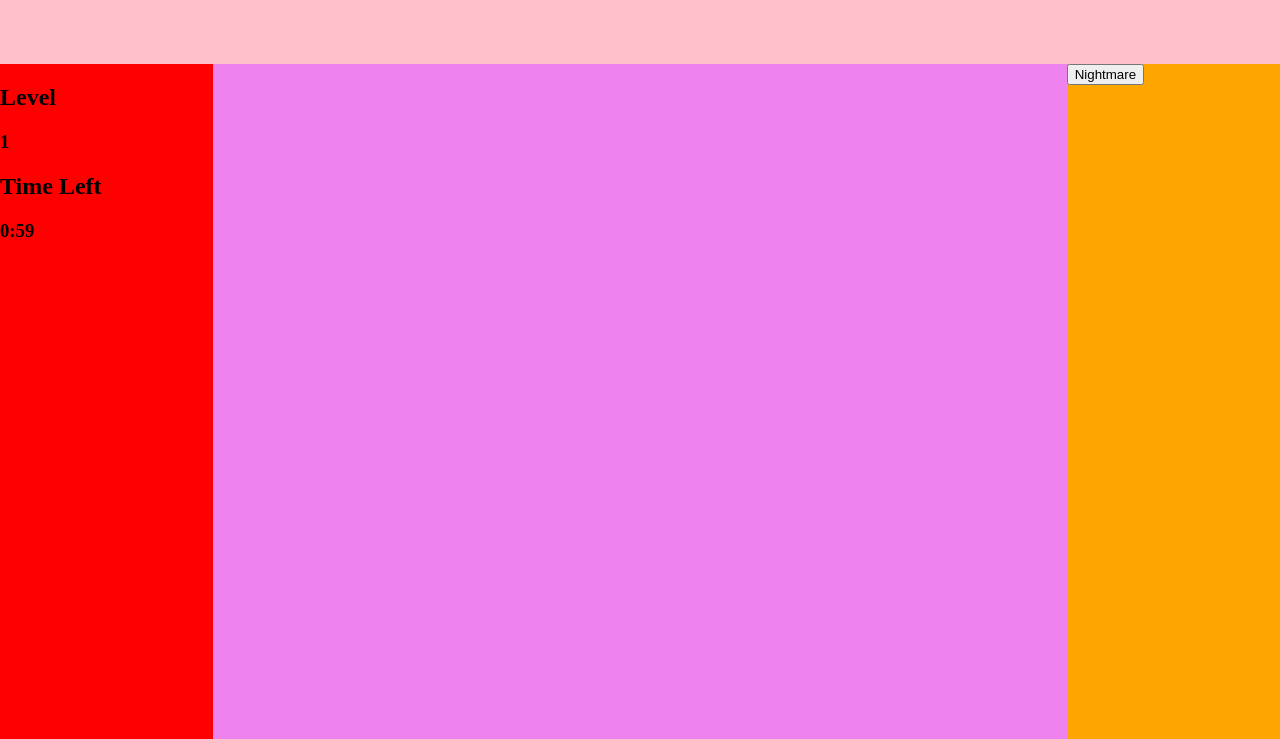
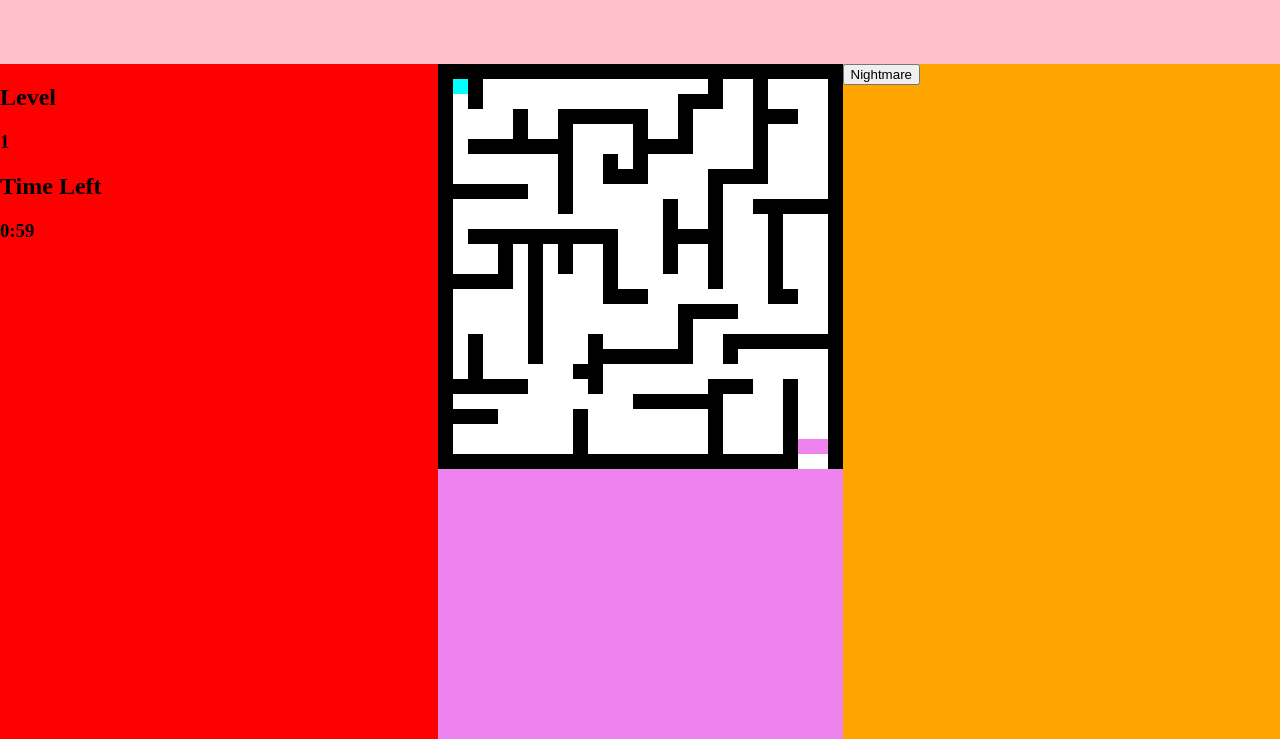
Before and after one commit to yomalbalooshi/Sea-Angel, a plain HTML site: page index.html in a window 1280 px wide. Shown: the part 61-800 px from the top of the page. Drawn offline with Linux system fonts and the light colour scheme.

Commit message:
display board with movement on page

```diff
--- a/index.html
+++ b/index.html
@@ -15,8 +15,9 @@
     <h2>Time Left</h2>
     <h3 id="currentTimeLeft">0:59</h3>
   </aside>
-    <div id="game-div"><h2></h2>
-    </div>
+  <div id="game-container-div"><div id="game-board-div">
+    </div></div>
+
     <aside class="side-panel" id="right-side-panel">
       <button id="nightmareMode">Nightmare</button>
       </aside>
--- a/script.js
+++ b/script.js
@@ -1,86 +1,181 @@
 // 0 signifies path
 // 1 signifies wall
 // 2 signifies player
-basicArray = [
-  [0, 0, 1, 0, 0, 0, 0, 0, 0, 0, 0, 0, 0, 0, 0, 0, 0, 0, 1, 0, 0, 1, 0, 0, 0],
-  [0, 0, 1, 0, 0, 0, 0, 0, 0, 0, 0, 0, 0, 0, 0, 0, 1, 1, 1, 0, 0, 1, 0, 0, 0],
-  [0, 0, 0, 0, 0, 1, 0, 0, 1, 1, 1, 1, 1, 1, 0, 0, 1, 0, 0, 0, 0, 1, 1, 1, 0],
-  [0, 0, 0, 0, 0, 1, 0, 0, 1, 0, 0, 0, 0, 1, 0, 0, 1, 0, 0, 0, 0, 1, 0, 0, 0],
-  [0, 0, 1, 1, 1, 1, 1, 1, 1, 0, 0, 0, 0, 1, 1, 1, 1, 0, 0, 0, 0, 1, 0, 0, 0],
-  [0, 0, 0, 0, 0, 0, 0, 0, 1, 0, 0, 1, 0, 1, 0, 0, 0, 0, 0, 0, 0, 1, 0, 0, 0],
-  [0, 0, 0, 0, 0, 0, 0, 0, 1, 0, 0, 1, 1, 1, 0, 0, 0, 0, 1, 1, 1, 1, 0, 0, 0],
-  [1, 1, 1, 1, 1, 1, 0, 0, 1, 0, 0, 0, 0, 0, 0, 0, 0, 0, 1, 0, 0, 0, 0, 0, 0],
-  [0, 0, 0, 0, 0, 0, 0, 0, 1, 0, 0, 0, 0, 0, 0, 1, 0, 0, 1, 0, 0, 1, 1, 1, 1],
-  [0, 0, 0, 0, 0, 0, 0, 0, 0, 0, 0, 0, 0, 0, 0, 1, 0, 0, 1, 0, 0, 0, 1, 0, 0],
-  [0, 0, 1, 1, 1, 1, 1, 1, 1, 1, 1, 1, 0, 0, 0, 1, 1, 1, 1, 0, 0, 0, 1, 0, 0],
-  [0, 0, 0, 0, 1, 0, 1, 0, 1, 0, 0, 1, 0, 0, 0, 1, 0, 0, 1, 0, 0, 0, 1, 0, 0],
-  [0, 0, 0, 0, 1, 0, 1, 0, 1, 0, 0, 1, 0, 0, 0, 1, 0, 0, 1, 0, 0, 0, 1, 0, 0],
-  [1, 1, 1, 1, 1, 0, 1, 0, 0, 0, 0, 1, 0, 0, 0, 0, 0, 0, 1, 0, 0, 0, 1, 0, 0],
-  [0, 0, 0, 0, 0, 0, 1, 0, 0, 0, 0, 1, 1, 1, 0, 0, 0, 0, 0, 0, 0, 0, 1, 1, 0],
-  [0, 0, 0, 0, 0, 0, 1, 0, 0, 0, 0, 0, 0, 0, 0, 0, 1, 1, 1, 1, 0, 0, 0, 0, 0],
-  [0, 0, 0, 0, 0, 0, 1, 0, 0, 0, 0, 0, 0, 0, 0, 0, 1, 0, 0, 0, 0, 0, 0, 0, 0],
-  [0, 0, 1, 0, 0, 0, 1, 0, 0, 0, 1, 0, 0, 0, 0, 0, 1, 0, 0, 1, 1, 1, 1, 1, 1],
-  [0, 0, 1, 0, 0, 0, 1, 0, 0, 0, 1, 1, 1, 1, 1, 1, 1, 0, 0, 1, 0, 0, 0, 0, 0],
-  [0, 0, 1, 0, 0, 0, 0, 0, 0, 1, 1, 0, 0, 0, 0, 0, 0, 0, 0, 0, 0, 0, 0, 0, 0],
-  [1, 1, 1, 1, 1, 1, 0, 0, 0, 0, 1, 0, 0, 0, 0, 0, 0, 0, 1, 1, 1, 0, 0, 1, 0],
-  [0, 0, 0, 0, 0, 0, 0, 0, 0, 0, 0, 0, 0, 1, 1, 1, 1, 1, 1, 0, 0, 0, 0, 1, 0],
-  [1, 1, 1, 1, 0, 0, 0, 0, 0, 1, 0, 0, 0, 0, 0, 0, 0, 0, 1, 0, 0, 0, 0, 1, 0],
-  [0, 0, 0, 0, 0, 0, 0, 0, 0, 1, 0, 0, 0, 0, 0, 0, 0, 0, 1, 0, 0, 0, 0, 1, 0],
-  [0, 0, 0, 0, 0, 0, 0, 0, 0, 1, 0, 0, 0, 0, 0, 0, 0, 0, 1, 0, 0, 0, 0, 1, 0]
+// 3 signifies exit
+let gameBoard = document.querySelector('#game-board-div')
+let basicArray = [
+  [
+    1, 1, 1, 1, 1, 1, 1, 1, 1, 1, 1, 1, 1, 1, 1, 1, 1, 1, 1, 1, 1, 1, 1, 1, 1,
+    1, 1
+  ],
+  [
+    1, 2, 1, 0, 0, 0, 0, 0, 0, 0, 0, 0, 0, 0, 0, 0, 0, 0, 1, 0, 0, 1, 0, 0, 0,
+    0, 1
+  ],
+  [
+    1, 0, 1, 0, 0, 0, 0, 0, 0, 0, 0, 0, 0, 0, 0, 0, 1, 1, 1, 0, 0, 1, 0, 0, 0,
+    0, 1
+  ],
+  [
+    1, 0, 0, 0, 0, 1, 0, 0, 1, 1, 1, 1, 1, 1, 0, 0, 1, 0, 0, 0, 0, 1, 1, 1, 0,
+    0, 1
+  ],
+  [
+    1, 0, 0, 0, 0, 1, 0, 0, 1, 0, 0, 0, 0, 1, 0, 0, 1, 0, 0, 0, 0, 1, 0, 0, 0,
+    0, 1
+  ],
+  [
+    1, 0, 1, 1, 1, 1, 1, 1, 1, 0, 0, 0, 0, 1, 1, 1, 1, 0, 0, 0, 0, 1, 0, 0, 0,
+    0, 1
+  ],
+  [
+    1, 0, 0, 0, 0, 0, 0, 0, 1, 0, 0, 1, 0, 1, 0, 0, 0, 0, 0, 0, 0, 1, 0, 0, 0,
+    0, 1
+  ],
+  [
+    1, 0, 0, 0, 0, 0, 0, 0, 1, 0, 0, 1, 1, 1, 0, 0, 0, 0, 1, 1, 1, 1, 0, 0, 0,
+    0, 1
+  ],
+  [
+    1, 1, 1, 1, 1, 1, 0, 0, 1, 0, 0, 0, 0, 0, 0, 0, 0, 0, 1, 0, 0, 0, 0, 0, 0,
+    0, 1
+  ],
+  [
+    1, 0, 0, 0, 0, 0, 0, 0, 1, 0, 0, 0, 0, 0, 0, 1, 0, 0, 1, 0, 0, 1, 1, 1, 1,
+    1, 1
+  ],
+  [
+    1, 0, 0, 0, 0, 0, 0, 0, 0, 0, 0, 0, 0, 0, 0, 1, 0, 0, 1, 0, 0, 0, 1, 0, 0,
+    0, 1
+  ],
+  [
+    1, 0, 1, 1, 1, 1, 1, 1, 1, 1, 1, 1, 0, 0, 0, 1, 1, 1, 1, 0, 0, 0, 1, 0, 0,
+    0, 1
+  ],
+  [
+    1, 0, 0, 0, 1, 0, 1, 0, 1, 0, 0, 1, 0, 0, 0, 1, 0, 0, 1, 0, 0, 0, 1, 0, 0,
+    0, 1
+  ],
+  [
+    1, 0, 0, 0, 1, 0, 1, 0, 1, 0, 0, 1, 0, 0, 0, 1, 0, 0, 1, 0, 0, 0, 1, 0, 0,
+    0, 1
+  ],
+  [
+    1, 1, 1, 1, 1, 0, 1, 0, 0, 0, 0, 1, 0, 0, 0, 0, 0, 0, 1, 0, 0, 0, 1, 0, 0,
+    0, 1
+  ],
+  [
+    1, 0, 0, 0, 0, 0, 1, 0, 0, 0, 0, 1, 1, 1, 0, 0, 0, 0, 0, 0, 0, 0, 1, 1, 0,
+    0, 1
+  ],
+  [
+    1, 0, 0, 0, 0, 0, 1, 0, 0, 0, 0, 0, 0, 0, 0, 0, 1, 1, 1, 1, 0, 0, 0, 0, 0,
+    0, 1
+  ],
+  [
+    1, 0, 0, 0, 0, 0, 1, 0, 0, 0, 0, 0, 0, 0, 0, 0, 1, 0, 0, 0, 0, 0, 0, 0, 0,
+    0, 1
+  ],
+  [
+    1, 0, 1, 0, 0, 0, 1, 0, 0, 0, 1, 0, 0, 0, 0, 0, 1, 0, 0, 1, 1, 1, 1, 1, 1,
+    1, 1
+  ],
+  [
+    1, 0, 1, 0, 0, 0, 1, 0, 0, 0, 1, 1, 1, 1, 1, 1, 1, 0, 0, 1, 0, 0, 0, 0, 0,
+    0, 1
+  ],
+  [
+    1, 0, 1, 0, 0, 0, 0, 0, 0, 1, 1, 0, 0, 0, 0, 0, 0, 0, 0, 0, 0, 0, 0, 0, 0,
+    0, 1
+  ],
+  [
+    1, 1, 1, 1, 1, 1, 0, 0, 0, 0, 1, 0, 0, 0, 0, 0, 0, 0, 1, 1, 1, 0, 0, 1, 0,
+    0, 1
+  ],
+  [
+    1, 0, 0, 0, 0, 0, 0, 0, 0, 0, 0, 0, 0, 1, 1, 1, 1, 1, 1, 0, 0, 0, 0, 1, 0,
+    0, 1
+  ],
+  [
+    1, 1, 1, 1, 0, 0, 0, 0, 0, 1, 0, 0, 0, 0, 0, 0, 0, 0, 1, 0, 0, 0, 0, 1, 0,
+    0, 1
+  ],
+  [
+    1, 0, 0, 0, 0, 0, 0, 0, 0, 1, 0, 0, 0, 0, 0, 0, 0, 0, 1, 0, 0, 0, 0, 1, 0,
+    0, 1
+  ],
+  [
+    1, 0, 0, 0, 0, 0, 0, 0, 0, 1, 0, 0, 0, 0, 0, 0, 0, 0, 1, 0, 0, 0, 0, 1, 4,
+    4, 1
+  ],
+  [
+    1, 1, 1, 1, 1, 1, 1, 1, 1, 1, 1, 1, 1, 1, 1, 1, 1, 1, 1, 1, 1, 1, 1, 1, 0,
+    0, 1
+  ]
 ]
 
 const game = {
   level: 0,
   time: 0,
-  mode: 'daydream'
+  mode: 'daydream',
+  boardArray: basicArray
 }
 const player = {
   //boardLocation syntax: [up/down, left/right]
-  boardLocation: [0, 0],
+  boardLocation: [1, 1],
   score: 0
 }
 
 const movePlayerUp = () => {
   if (
-    player.boardLocation[0] !== 0 &&
-    basicArray[player.boardLocation[0] - 1] !== 1
+    player.boardLocation[0] !== 1 &&
+    game.boardArray[player.boardLocation[0] - 1][player.boardLocation[1]] !== 1
   ) {
-    basicArray[player.boardLocation[0]][player.boardLocation[1]] = 0
+    game.boardArray[player.boardLocation[0]][player.boardLocation[1]] = 0
     player.boardLocation[0] = player.boardLocation[0] - 1
-    basicArray[player.boardLocation[0]][player.boardLocation[1]] = 2
+    checkIfExit()
+    game.boardArray[player.boardLocation[0]][player.boardLocation[1]] = 2
+    displayBoard()
   }
 }
 const movePlayerDown = () => {
   if (
-    player.boardLocation[0] !== basicArray.length - 1 &&
-    basicArray[player.boardLocation[0] + 1] !== 1
+    player.boardLocation[0] !== game.boardArray.length - 1 &&
+    game.boardArray[player.boardLocation[0] + 1][player.boardLocation[1]] !== 1
   ) {
-    basicArray[player.boardLocation[0]][player.boardLocation[1]] = 0
+    game.boardArray[player.boardLocation[0]][player.boardLocation[1]] = 0
     player.boardLocation[0] = player.boardLocation[0] + 1
-    basicArray[player.boardLocation[0]][player.boardLocation[1]] = 2
+    checkIfExit()
+    game.boardArray[player.boardLocation[0]][player.boardLocation[1]] = 2
+    displayBoard()
   }
 }
 const movePlayerRight = () => {
   if (
-    player.boardLocation[1] !== basicArray[0].length &&
-    basicArray[player.boardLocation[0]][player.boardLocation[1] + 1] !== 1
+    player.boardLocation[1] !== game.boardArray[0].length &&
+    game.boardArray[player.boardLocation[0]][player.boardLocation[1] + 1] !== 1
   ) {
-    basicArray[player.boardLocation[0]][player.boardLocation[1]] = 0
+    game.boardArray[player.boardLocation[0]][player.boardLocation[1]] = 0
     player.boardLocation[1] = player.boardLocation[1] + 1
-    basicArray[player.boardLocation[0]][player.boardLocation[1]] = 2
+    checkIfExit()
+    game.boardArray[player.boardLocation[0]][player.boardLocation[1]] = 2
+    displayBoard()
   }
 }
 const movePlayerLeft = () => {
   if (
-    player.boardLocation[1] !== 0 &&
-    basicArray[player.boardLocation[0]][player.boardLocation[1] - 1] !== 1
+    player.boardLocation[1] !== 1 &&
+    game.boardArray[player.boardLocation[0]][player.boardLocation[1] - 1] !== 1
   ) {
-    basicArray[player.boardLocation[0]][player.boardLocation[1]] = 0
+    game.boardArray[player.boardLocation[0]][player.boardLocation[1]] = 0
     player.boardLocation[1] = player.boardLocation[1] - 1
-    basicArray[player.boardLocation[0]][player.boardLocation[1]] = 2
+    checkIfExit()
+    game.boardArray[player.boardLocation[0]][player.boardLocation[1]] = 2
+    displayBoard()
   }
 }
-// key down syntax taken from: https://www.tutorialspoint.com/detecting-arrow-key-presses-in-javascript
+
+// key down listener syntax taken from: https://www.tutorialspoint.com/detecting-arrow-key-presses-in-javascript
 document.addEventListener('keydown', function (e) {
   if (e.key == 'ArrowUp') {
     movePlayerUp()
@@ -93,13 +188,28 @@ document.addEventListener('keydown', function (e) {
   }
 })
 
-// console.log(player.boardLocation)
-// movePlayerUp()
-// movePlayerRight()
-// movePlayerRight()
-// movePlayerDown()
-// movePlayerRight()
-// movePlayerDown()
-// movePlayerRight()
-console.log(player.boardLocation)
-console.log(basicArray)
+const displayBoard = () => {
+  gameBoard.innerHTML = ''
+  for (let i = 0; i < game.boardArray.length; i++) {
+    for (let j = 0; j < game.boardArray[i].length; j++) {
+      const boardElement = document.createElement('div')
+      boardElement.classList.add('board-element')
+      if (game.boardArray[i][j] === 2) {
+        boardElement.classList.add('board-player')
+      } else if (game.boardArray[i][j] === 0) {
+        boardElement.classList.add('board-floor-light')
+      } else if (game.boardArray[i][j] === 1) {
+        boardElement.classList.add('board-wall-light')
+      } else if (game.boardArray[i][j] === 3) {
+        boardElement.classList.add('board-exit-light')
+      }
+      gameBoard.appendChild(boardElement)
+    }
+  }
+}
+const checkIfExit = () => {
+  if (game.boardArray[player.boardLocation[0]][player.boardLocation[1]] === 4) {
+    alert('game end')
+  }
+}
+displayBoard()
--- a/style.css
+++ b/style.css
@@ -2,10 +2,10 @@ body {
   margin: 0;
   display: grid;
   grid-template-rows: 125px 1fr;
-  grid-template-columns: 1fr 4fr 1fr;
+  grid-template-columns: 2fr 405px 2fr;
   grid-template-areas:
     'header header header '
-    'leftsidepanel gameDiv rightsidepanel';
+    'leftsidepanel gameContainerDiv rightsidepanel';
   height: 100vh;
 }
 .game-header {
@@ -21,7 +21,31 @@ body {
   background-color: orange;
   grid-area: rightsidepanel;
 }
-#game-div {
+#game-container-div {
   background-color: violet;
-  grid-area: gameDiv;
+  grid-area: gameContainerDiv;
 }
+#game-board-div {
+  display: grid;
+  grid-gap: 0px;
+  grid-template-rows: repeat(27, 1fr);
+  grid-template-columns: repeat(27, 1fr);
+}
+.board-element {
+  /* border: 1px solid navy; */
+  width: 15px;
+  height: 15px;
+  margin: 0;
+}
+.board-wall-light {
+  background-color: black;
+}
+.board-floor-light {
+  background-color: white;
+}
+.board-player {
+  background-color: aqua;
+}
+.board-exit-light {
+  background-color: red;
+}
```
